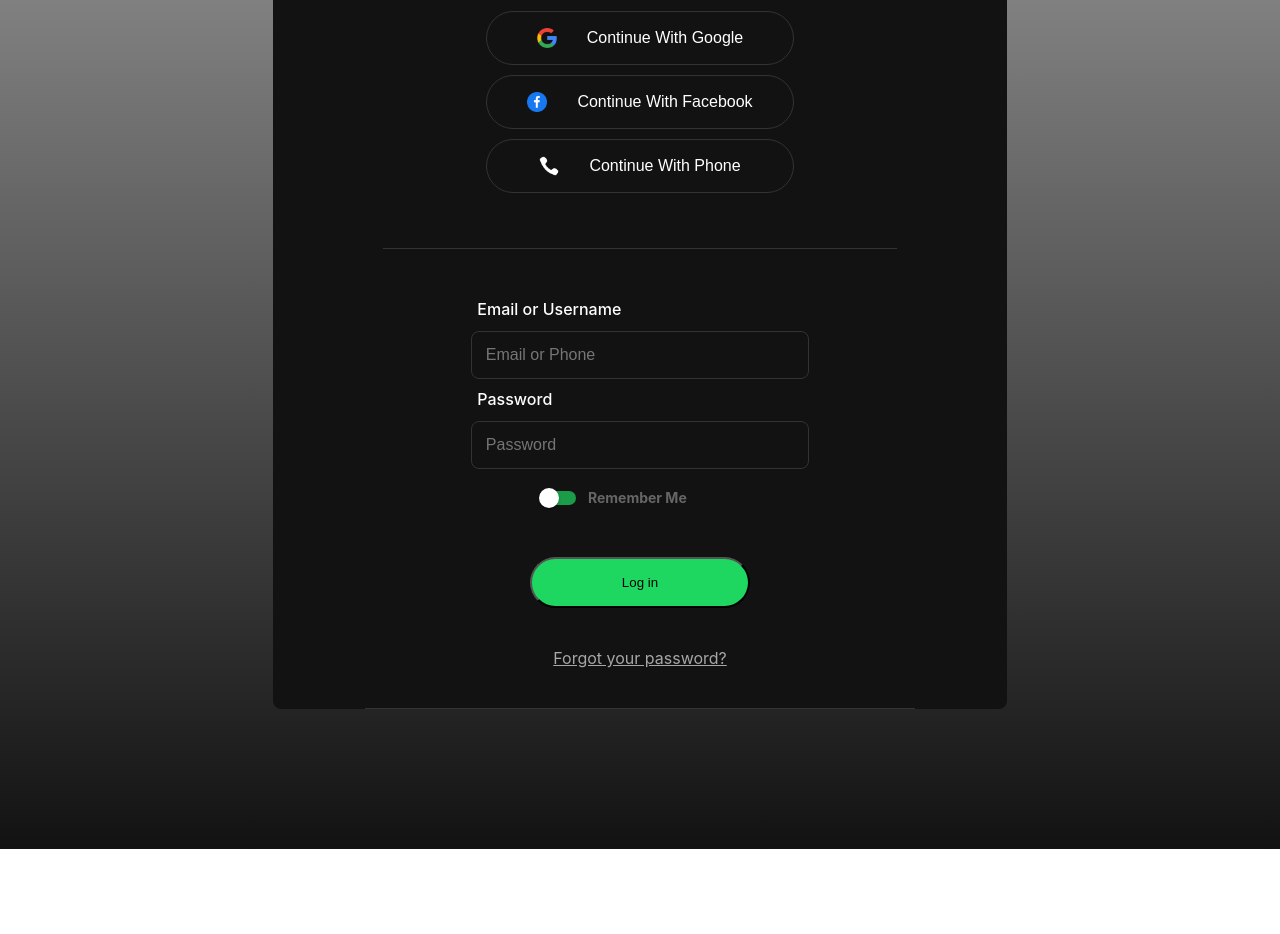
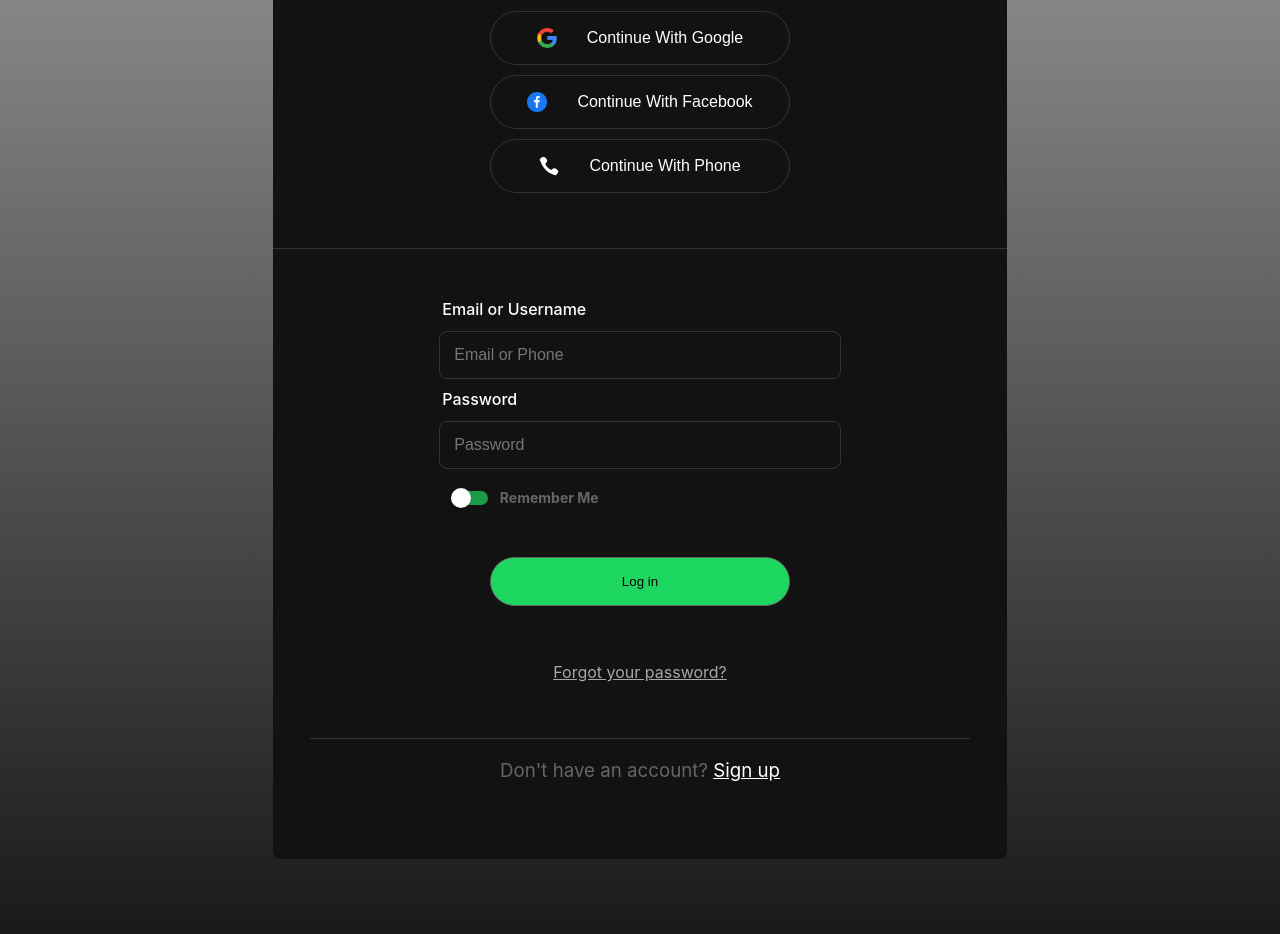
Before and after one commit to kasinathan28/Spotify-Clone, a React (Create React App) app: page / in a window 1280 px wide. Shown: the part 300-1234 px from the top of the page. Before the commit the page ends 1149 px from the top, so only its background shows below. Built offline with nearby package versions, Linux system fonts and the light colour scheme.

Commit message:
Auth.js Completed

```diff
--- a/src/modules/Auth/Auth.js
+++ b/src/modules/Auth/Auth.js
@@ -2,7 +2,7 @@ import React from "react";
 import Navbar from "../../components/navbar/Navbar";
 import "./auth.css";
 
-import Switch from "@mui/material/Switch"; // Import Switch from Material-UI
+import { Switch } from '@mui/material'; // Import Switch from Material-UI
 
 // Images
 import google from "./assets/google.png";
@@ -55,7 +55,10 @@ function Auth() {
             <label htmlFor="remember_me_checkbox">Remember Me</label>
           </div>
           <button>Log in</button>
-          <a href="#" >Forgot your password?</a>
+          <p>Forgot your password?</p>
+        </div>
+        <div className="lastdiv">
+          <h3>Don't have an account? <span>Sign up</span> </h3>
         </div>
       </div>
     </div>
--- a/src/modules/Auth/auth.css
+++ b/src/modules/Auth/auth.css
@@ -1,22 +1,22 @@
-
 /* Importing Google Font */
 @import url('https://fonts.googleapis.com/css2?family=Poppins:ital,wght@0,100;0,200;0,300;0,400;0,500;0,600;0,700;0,800;0,900;1,100;1,200;1,300;1,400;1,500;1,600;1,700;1,800;1,900&display=swap');
 
+/* Base styles */
 .authmain {
   padding-bottom: 40px;
-    background: linear-gradient(to bottom, #a7a7a7, #121212);
+  background: linear-gradient(to bottom, #a7a7a7 1%, #121212);
   height: auto;
 }
 
-.auth_container{
-    width: 734px;
+.auth_container {
+  width: 90%; /* Adjusted width for responsiveness */
+  max-width: 734px; /* Added max-width for larger screens */
   border-radius: 8px;
-    height: auto;
   margin: 32px auto 100px auto;
   background: linear-gradient(to bottom, #121212, #121212);
 }
 
-.heading{
+.heading {
   display: flex;
   height: auto;
   width: 100%;
@@ -25,17 +25,18 @@
   justify-content: center;
   align-items: center;
 }
-.heading h1{
+
+.heading h1 {
   font-family: "Poppins", sans-serif;
   margin-top: 80px;
   font-size: 44px;
   letter-spacing: normal;
 }
 
+/* CTA section */
 .cta {
-    width: 70%;
+  width: 100%;
   display: flex;
-    margin: auto;
   align-items: center;
   border-bottom: 1px solid #333;
   justify-content: center;
@@ -44,16 +45,17 @@
 }
 
 .cta button {
-    display: flex; /* Ensure button contents are displayed as flex */
-    align-items: center; /* Align button contents vertically */
-    justify-content: center; /* Center button contents horizontally */
+  display: flex;
+  align-items: center;
+  justify-content: center;
   width: 60%;
+  max-width: 300px; /* Added max-width for larger screens */
   padding: 16px 20px;
   margin: 5px;
   font-size: 16px;
   border: 1px solid #333;
   color: #fff;
-    font-weight: 400; /* Remove "px" from font-weight value */
+  font-weight: 400;
   background: #121212;
   border-radius: 50px;
   cursor: pointer;
@@ -62,17 +64,16 @@
 
 .cta img {
   width: 20px;
-    margin-right: 30px; /* Add margin between image and button label */
+  margin-right: 30px;
 }
 
-  .cta #phone{
+.cta #phone {
   filter: invert(100%);
 }
 
-
+/* Login form section */
 .login_form_container {
-    width: 75%;
-    height: auto;
+  width: 90%;
   display: flex;
   flex-direction: column;
   justify-content: center;
@@ -82,43 +83,48 @@
   border-bottom: 1px solid #333;
 }
 
-  .login_form{
-    width: 70%;
+.login_form {
+  width: 75%;
   margin: auto;
   justify-content: center;
   display: flex;
   flex-direction: column;
 }
+
 .login_form label {
   margin-right: auto;
-    margin-left: 30px;
+  margin-left: 50px;
   font-weight: 500;
   margin-bottom: 12px;
   color: #fff;
 }
 
 .login_form input {
+    color: #fff;
   padding: 14px;
   margin: auto;
-    width: 80%;
-    margin-bottom: 10px; /* Add margin below each input field */
-    border: 1px solid #333; /* Add border to input fields */
-    border-radius: 8px; /* Add border-radius to input fields */
+  width: 75%; /* Adjusted width for responsiveness */
+  margin-bottom: 10px;
+  border: 1px solid #333;
+  border-radius: 8px;
   font-size: 16px;
   background: #121212;
 }
 
+.login_form input:active {
+    border-color: 1px solid #1ed760;
+}
 
-
+/* Remember me section */
 .remember_me {
-    width: 40%;
+  width: 60%;
   margin: auto;
   justify-content: flex-start;
   align-items: center;
 }
 
 .remember_me input[type='checkbox'] {
-    margin-right: 10px; /* Adjust margin-right for spacing */
+    margin-right: 10px;
 }
 
 .remember_me label {
@@ -126,22 +132,73 @@
   color: #666;
   font-weight: bold;
   cursor: pointer;
-    margin-left: auto; /* Move the label to the left side */
+  margin-left: auto;
+}
+
+/* Button styling */
+.login_form_container button {
+  margin: auto;
+  margin-top: 40px;
+  border: 1px solid #666;
+  border-radius: 50px;
+  padding: 16px 60px;
+  width: 100%; /* Adjusted width for responsiveness */
+  max-width: 300px; /* Added max-width for larger screens */
+  background: #1ed760;
+}
+
+.login_form_container p {
+  text-align: center;
+  padding: 40px;
+  text-decoration: underline;
+  color: #a7a7a7;
+}
+
+/* Footer section */
+.lastdiv {
+  width: 90%;
+  height: 100px;
+  margin: auto;
+  justify-content: center;
+  text-align: center;
+}
+
+.lastdiv h3 {
+  font-weight: 400;
+  color: #666;
+}
+
+.lastdiv span {
+  color: #fff;
+  text-decoration: underline;
 }
 
 
 
-  .login_form_container button{
-    margin: auto;
-    margin-top: 40px;
-    border-radius: 50px;
-    padding: 16px 60px;
-    width: 40%;
-    background: #1ed760;
+@media screen and (max-width:768px) {
+    .authmain{
+        padding: 0px;
+    }
+}
+@media  screen and (max-width:768px) {
+    .auth_container{
+        margin: 0px;
+        width: 100%;
+        border-radius: 0px;
+    }
+    .auth_container h1{
+        margin: 0px;
+        margin-bottom: 30px;
+        font-size: 36px;
+    }
+    .cta button{
+        width: 90%;
+        padding: 20px;
+    }
 }
 
-  .login_form_container a{
-    text-align: center;
-    padding: 40px;
-    color: #a7a7a7;
+@media screen and(max-width:768px) {
+    .login_form_container button{
+        padding: 10px 15px;
     }
+}
```
Lines whose indentation alone changed are shown as unchanged.
